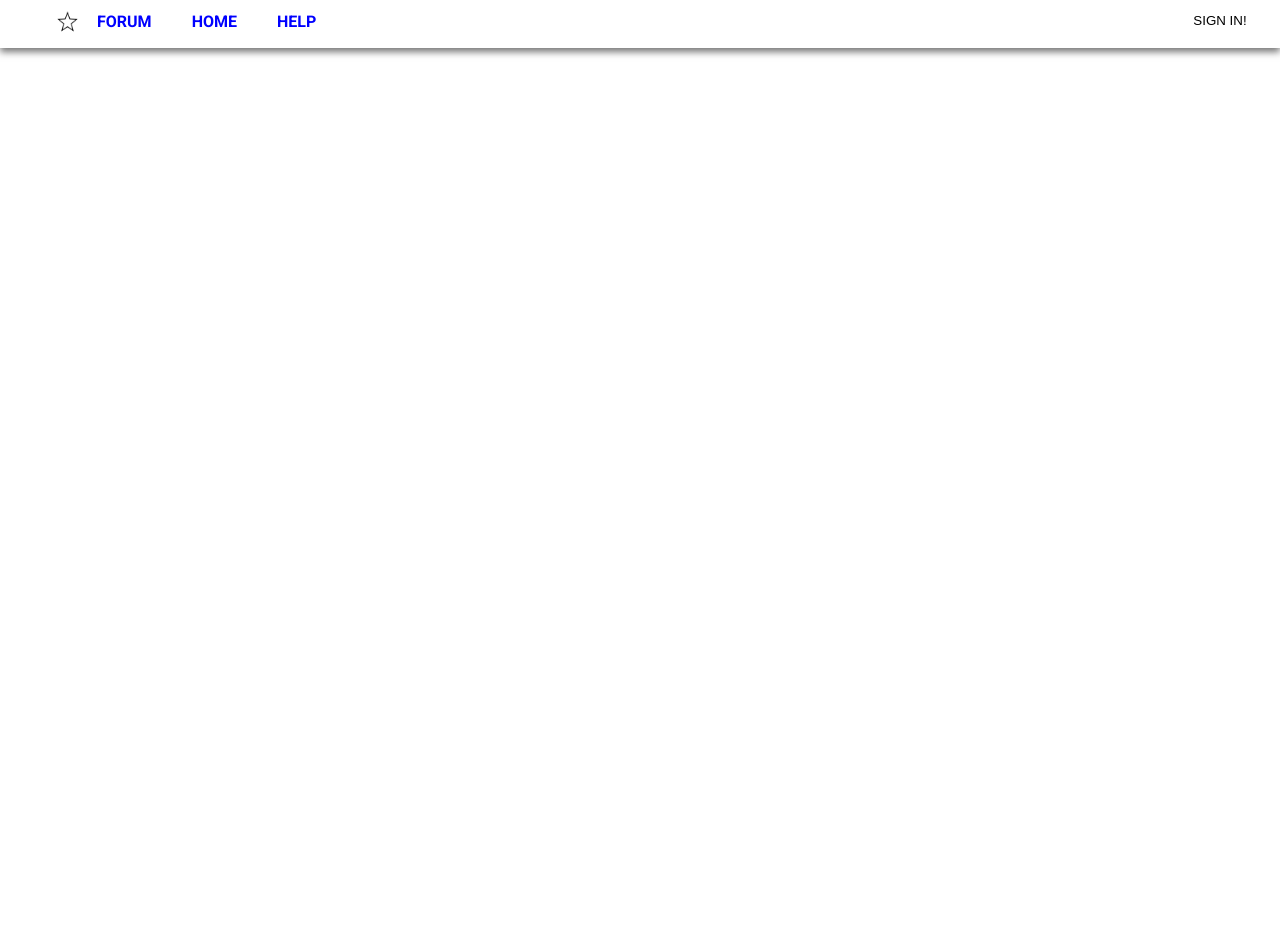
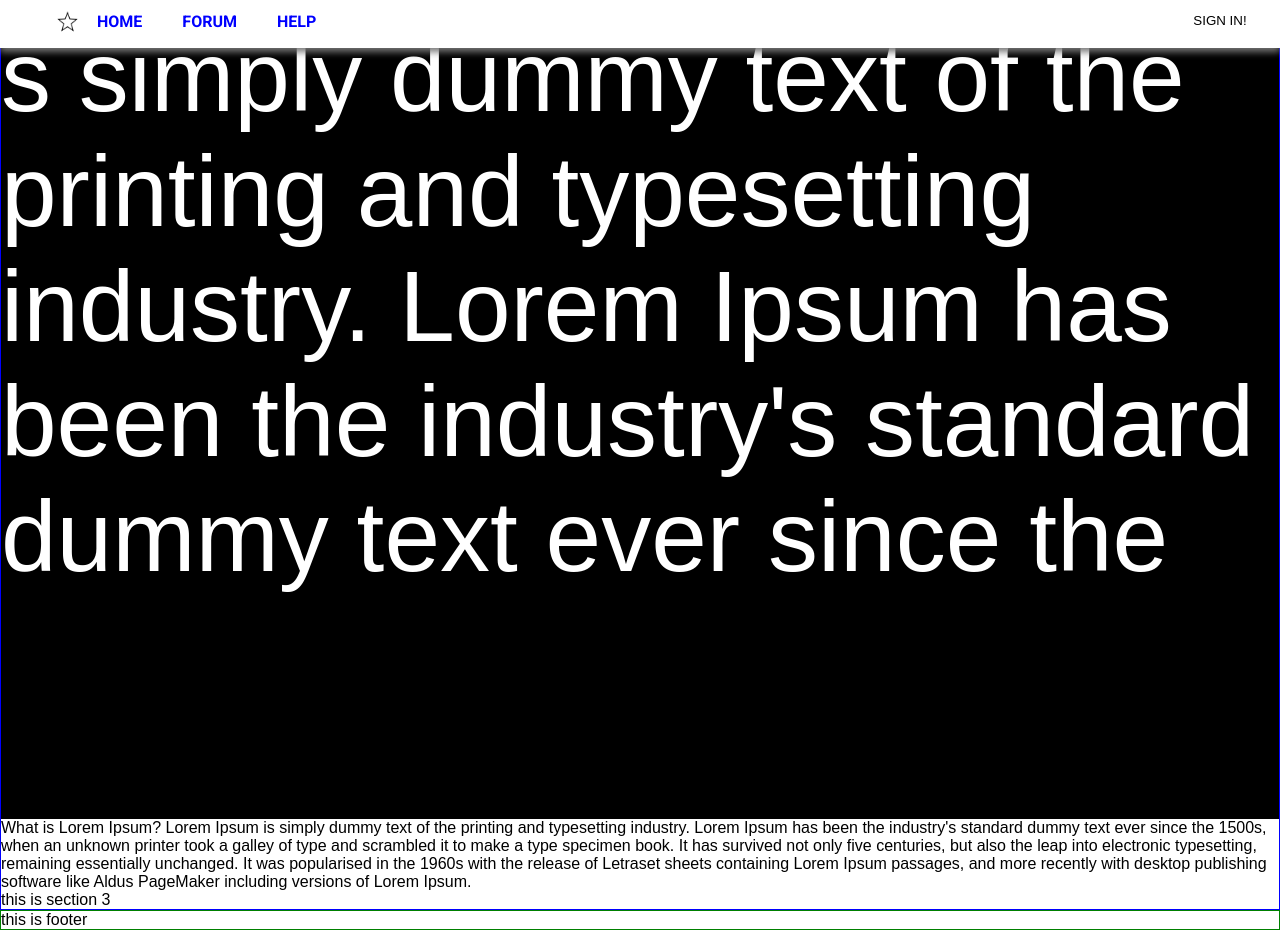
Before and after one commit to jinpark1/webproject, a React (Create React App) app: page /forum in a window 1280 px wide. Before the commit the page ends 800 px from the top, so only its background shows below. Built offline with nearby package versions, Linux system fonts and the light colour scheme.

Commit message:
Added routes for forum

```diff
--- /dev/null
+++ b/src/components/Forum/Forum.js
@@ -0,0 +1,27 @@
+import React, { Component } from 'react';
+import './Forum.css';
+
+class Forum extends Component {
+    render() {
+        return (
+            <div className="Forum-container">
+
+                this is Forum
+                <div className="home-container">
+               <section className="home-section1">s simply dummy text of the printing and typesetting industry. Lorem Ipsum has been the industry's standard dummy text ever since the</section>
+               <section className="home-section2">
+               What is Lorem Ipsum?
+Lorem Ipsum is simply dummy text of the printing and typesetting industry. Lorem Ipsum has been the industry's standard dummy text ever since the 1500s, when an unknown printer took a galley of type and scrambled it to make a type specimen book. It has survived not only five centuries, but also the leap into electronic typesetting, remaining essentially unchanged. It was popularised in the 1960s with the release of Letraset sheets containing Lorem Ipsum passages, and more recently with desktop publishing software like Aldus PageMaker including versions of Lorem Ipsum.
+               </section>
+               <section className="home-section3">this is section 3</section>
+               <section className="home-section4"></section>
+               <section className="home-section5"></section>
+               </div>
+
+
+            </div>
+        );
+    }
+}
+
+export default Forum;
--- a/src/components/Nav/Nav.js
+++ b/src/components/Nav/Nav.js
@@ -38,29 +38,15 @@ class Nav extends Component {
         return (
 
                 <nav id="navbar">
-
-                    {/* <span>HOME</span>
-                    <span>FORUM</span> */}
                     <ul id="navul">
                         <img src={starImg} ref='LOGO' />
-                        <li><a id="nava" href="#">FORUM</a></li>
-                        <li><a id="nava" href="#">HOME</a></li>
+                        <li><a id="nava" href="/">HOME</a></li>
+                        <li><a id="nava" href="/forum">FORUM</a></li>
                         <li><a id="nava" href="#">HELP</a></li>
                     </ul>
                     <button>SIGN IN!</button>
                 </nav>
 
-            // <div id="nav-container">
-            //    <ul>
-            //        <div className="nav-logo">LOGO</div>
-            //        <li><a href="#">Home</a></li>
-            //        <li><a href="#">Forum</a></li>
-            //        <li><a href="#">Contact</a></li>
-            //        <li><a href="#">Contact</a></li>
-            //     </ul>
-            //     <div className="nav-signin">SIGN IN
-            //     </div>
-            // </div>
         )
     }
 }
--- a/src/routes.js
+++ b/src/routes.js
@@ -1,9 +1,11 @@
 import React from 'react';
 import { Switch, Route } from 'react-router-dom';
 import Home from './components/Home/Home';
+import Forum from './components/Forum/Forum';
 
 export default(
     <Switch>
-        <Route exact path='/' component={Home} />
+        <Route exact path='/' component={ Home } />
+        <Route path='/forum' component={ Forum } />
     </Switch>
 )
```
Also changed, not shown: src/components/Forum/Forum.css (added).
